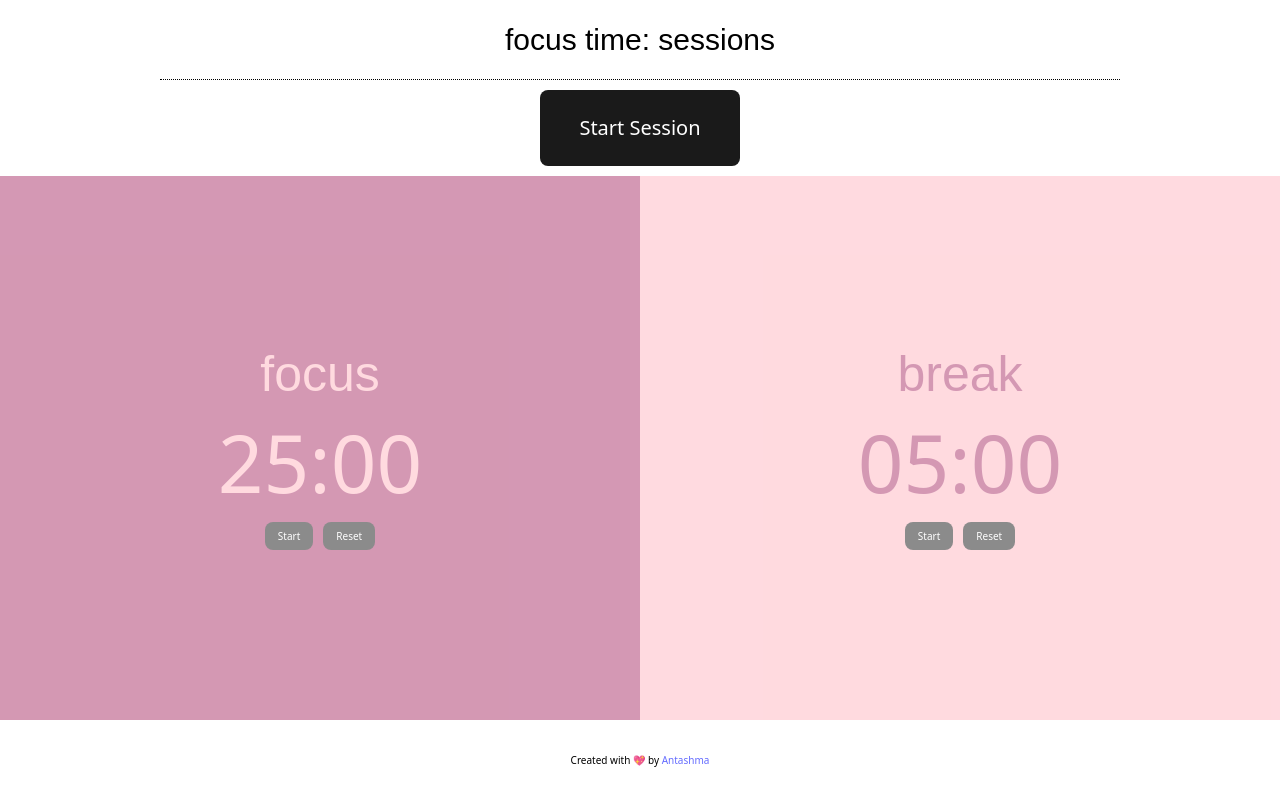
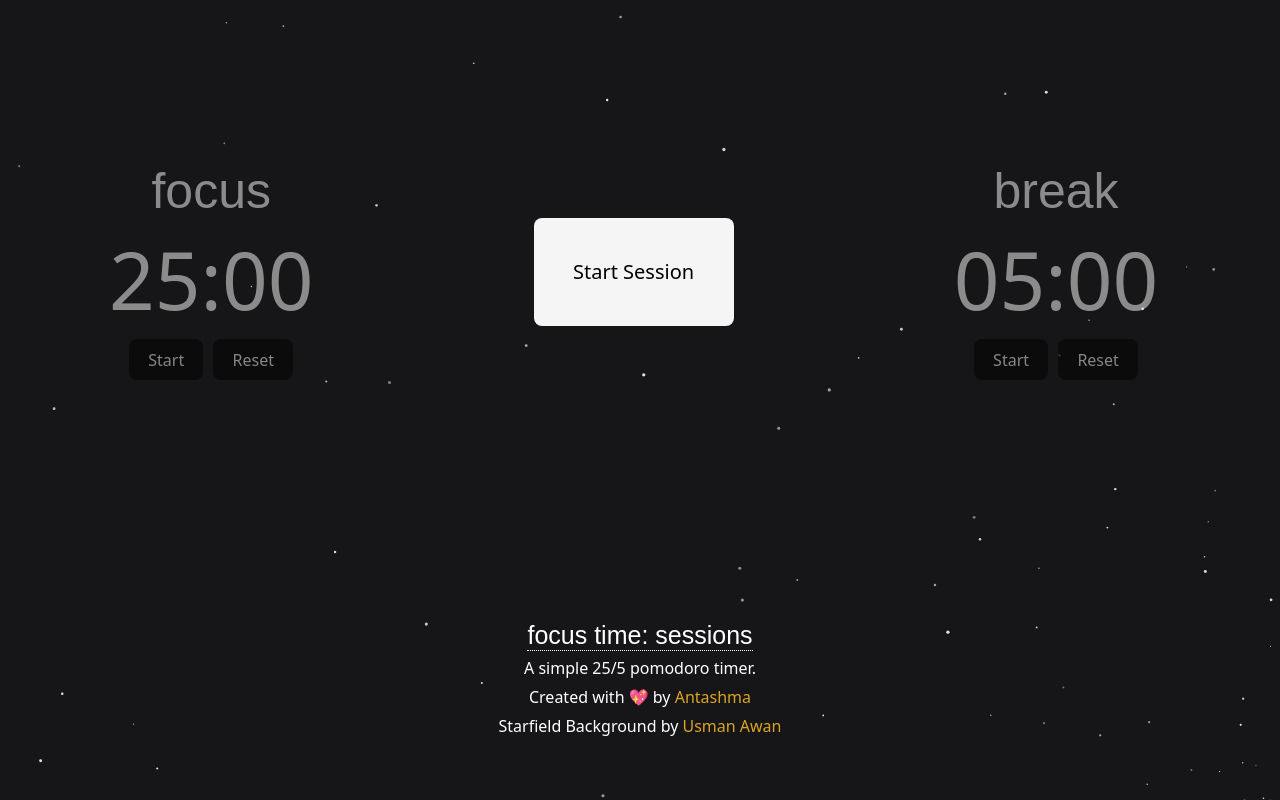
Before and after one commit to Antashma/focus-time-sessions, a React (Vite) app: page / in a window 1280 px wide. Built offline with nearby package versions, Linux system fonts and the light colour scheme; no server answers; a web font is replaced by a local one.

Commit message:
updated style

```diff
--- a/index.html
+++ b/index.html
@@ -10,10 +10,13 @@
       href="https://fonts.googleapis.com/css2?family=League+Script&display=swap"
       rel="stylesheet"
     />
+    <link rel="stylesheet" href="./src/utils/starfield-bg/style.css">
     <title>focus timer</title>
   </head>
   <body>
+    <canvas id="starfield"></canvas>
     <div id="root"></div>
     <script type="module" src="/src/main.jsx"></script>
+    <script src="/src/utils/starfield-bg/script.js"></script>
   </body>
 </html>
--- a/src/App.css
+++ b/src/App.css
@@ -23,18 +23,22 @@ main {
 
 footer {
 	display: flex;
+	color: #fff;
+	flex-direction: column;
 	justify-content: center;
 	align-items: center;
 	width: 100%;
 	height: 10%;
+	gap: 5px;
 }
 
 h1 {
 	font-family: Arial, Helvetica, sans-serif;
-	font-size: 3rem;
+	font-size: 2.5rem;
 	font-weight: normal;
 	line-height: 1.1;
 	text-transform: lowercase;
+	border-bottom: 1px dotted #fff;
 }
 
 h2 {
@@ -47,39 +51,36 @@ h2 {
 
 a {
 	font-weight: 500;
-	color: #646cff;
+	color: goldenrod;
 	text-decoration: inherit;
 
 	&:hover {
-		color: #535bf2;
+		color: palegoldenrod;
 	}
 }
 
 button {
+	border-width: 0;
 	border-radius: 8px;
-	border: 1px solid transparent;
+	outline: 5px solid transparent;
 	padding: 0.6em 1.2em;
 	font-size: 1em;
 	font-weight: 500;
 	font-family: inherit;
-	background-color: #1a1a1a;
+	background-color: whitesmoke;
 	cursor: pointer;
-	transition: border-color 0.25s;
-	color: #fff;
+	transition: outline-color 0.25s;
+	color: black;
 
 	&:hover {
-		border-color: #fff;
-	}
-
-	&:focus,
-	&:focus-visible {
-		outline: 4px auto -webkit-focus-ring-color;
+		outline-color: goldenrod;
+		outline-width: 3px;
 	}
 }
 
 .session-container {
-	width: 100%;
-	height: 15%;
+	width: 33%;
+	height: 85%;
 	display: flex;
 	justify-content: center;
 	align-items: center;
@@ -87,18 +88,23 @@ button {
 	button {
 		padding: 0.1rem;
 		width: 200px;
-		height: 80%;
+		height: 20%;
 		font-size: 2rem;
 	}
 }
 
 .panel-container {
-	width: 50%;
+	width: 33%;
 	height: 85%;
 	display: flex;
 	flex-direction: column;
 	justify-content: center;
 	align-items: center;
+
+	button {
+		background-color: black;
+		color: whitesmoke;
+	}
 
 }
 
--- a/src/App.jsx
+++ b/src/App.jsx
@@ -7,18 +7,17 @@ function App() {
 
 	return (
 		<>
-		<header>
-			<h1>Focus Time: Sessions</h1>
-		</header>
-
 		<main>
+			<Panel title="focus" />
 			<SessionPanel />
-			<Panel title="focus" />
 			<Panel title="break" />
 		</main>
 
 		<footer>
-			<p>Created with 💖 by <a href="http://www.antashma.dev">Antashma</a></p>
+			<h1>Focus Time: Sessions</h1>
+			<p>A simple 25/5 pomodoro timer.</p>
+			<p>Created with 💖 by <a href="http://www.antashma.dev" target='_blank'>Antashma</a></p>
+			<p>Starfield Background by <a href="https://dev.to/usman_awan/how-i-built-a-grok-inspired-starfield-shooting-stars-using-html-canvas-3872">Usman Awan</a></p>
 		</footer>
 		</>
 	)
--- a/src/index.css
+++ b/src/index.css
@@ -26,6 +26,7 @@ html {
 
 body {
 	display: flex;
+	font-size: 1.6rem;
 	min-width: 320px;
 	min-height: 0;
 }
--- a/src/state/panelSlice.js
+++ b/src/state/panelSlice.js
@@ -8,15 +8,15 @@ const initialState = {
 	focus: {
 		duration: 1500,
 		isRunning: false,
-		bgColor: "#AA336A",
-		fgColor: "#FFB6C1",
+		bgColor: "transparent",
+		fgColor: "#fff",
 		endSound: focusEndSound,
 	},
 	break : {
 		duration: 300,
 		isRunning: false,
-		bgColor: "#FFB6C1",
-		fgColor: "#AA336A",
+		bgColor: "transparent",
+		fgColor: "#fff",
 		endSound: breakEndSound,
 	}
 };
--- /dev/null
+++ b/src/utils/starfield-bg/script.js
@@ -0,0 +1,94 @@
+const canvas = document.getElementById("starfield");
+const ctx = canvas.getContext("2d");
+
+let stars = [];
+let shootingStars = [];
+const numStars = 360;
+let animationId;
+
+function resizeCanvas() {
+    canvas.width = window.innerWidth;
+    canvas.height = window.innerHeight;
+    initStars();
+}
+
+function initStars() {
+    stars = Array.from({length: numStars}, () => ({
+        angle: Math.random() * Math.PI * 2,
+        radius: Math.random() * Math.sqrt(canvas.width ** 2 + canvas.height ** 2),
+        speed: Math.random() * 0.0003 + 0.00015,
+        size: Math.random() * 1.2 + 0.5
+    }));
+}
+
+function spawnShootingStar() {
+    if (shootingStars.length === 0 && Math.random() < 0.01) {
+        shootingStars.push({
+            x: Math.random() * canvas.width * 0.5,
+            y: Math.random() * canvas.height * 0.5,
+            vx: 3 + Math.random() * 2,
+            vy: 1 + Math.random() * 1.5,
+            life: 80,
+            initialLife: 80,
+        });
+    }
+}
+
+function animate() {
+    const centerX = canvas.width;
+    const centerY = canvas.height;
+
+    ctx.fillStyle = "#161619";
+    ctx.fillRect(0, 0, canvas.width, canvas.height);
+
+    // Stars orbiting
+    stars.forEach((star, i) => {
+        star.angle += star.speed;
+        const x = centerX + star.radius * Math.cos(star.angle);
+        const y = centerY + star.radius * Math.sin(star.angle);
+
+        const flicker = 0.4 + Math.abs(Math.sin(Date.now() * 0.0015 + i)) * 0.5;
+
+        ctx.beginPath();
+        ctx.fillStyle = `rgba(255, 255, 255, ${flicker})`;
+        ctx.arc(x, y, star.size, 0, Math.PI * 2);
+        ctx.fill();
+    });
+
+    // Shooting stars
+    spawnShootingStar();
+    for (let i = shootingStars.length - 1; i >= 0; i--) {
+        const s = shootingStars[i];
+        const opacity = s.life / s.initialLife;
+
+        const grad = ctx.createLinearGradient(
+            s.x,
+            s.y,
+            s.x - s.vx * 35,
+            s.y - s.vy * 35
+        );
+        grad.addColorStop(0, `rgba(229, 245, 39, ${opacity})`);
+        grad.addColorStop(1, `rgba(255, 255, 255, 0)`);
+        ctx.strokeStyle = grad;
+        ctx.lineWidth = 2;
+        ctx.beginPath();
+        ctx.moveTo(s.x, s.y);
+        ctx.lineTo(s.x - s.vx * 18, s.y - s.vy * 18);
+        ctx.stroke();
+
+        s.x += s.vx;
+        s.y += s.vy;
+        s.life -= 1;
+
+        if (s.life <= 0) {
+            shootingStars.splice(i, 1);
+        }
+    }
+
+    animationId = requestAnimationFrame(animate);
+}
+
+// Init
+window.addEventListener("resize", resizeCanvas);
+resizeCanvas();
+animate();
--- /dev/null
+++ b/src/utils/starfield-bg/style.css
@@ -0,0 +1,19 @@
+/* html, body {
+    margin: 0;
+    padding: 0;
+    background: black;
+    overflow: hidden;
+    width: 100%;
+    height: 100%;
+} */
+
+#starfield {
+    position: fixed;
+    top: 0;
+    left: 0;
+    z-index: -99;
+    width: 100%;
+    height: 100%;
+    display: block;
+    pointer-events: none;
+}
```
Also changed, not shown: src/components/Timer.jsx (indentation only).
